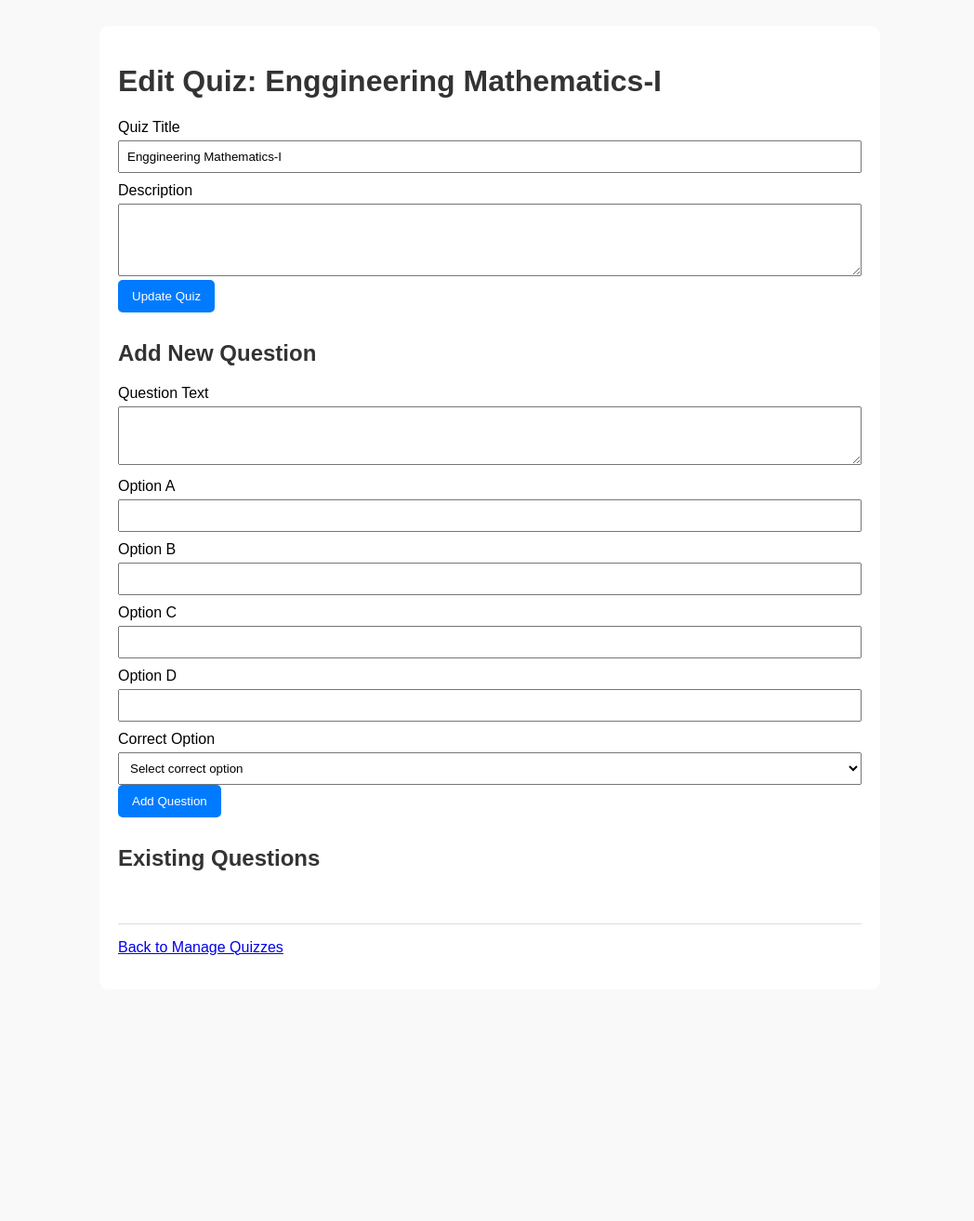
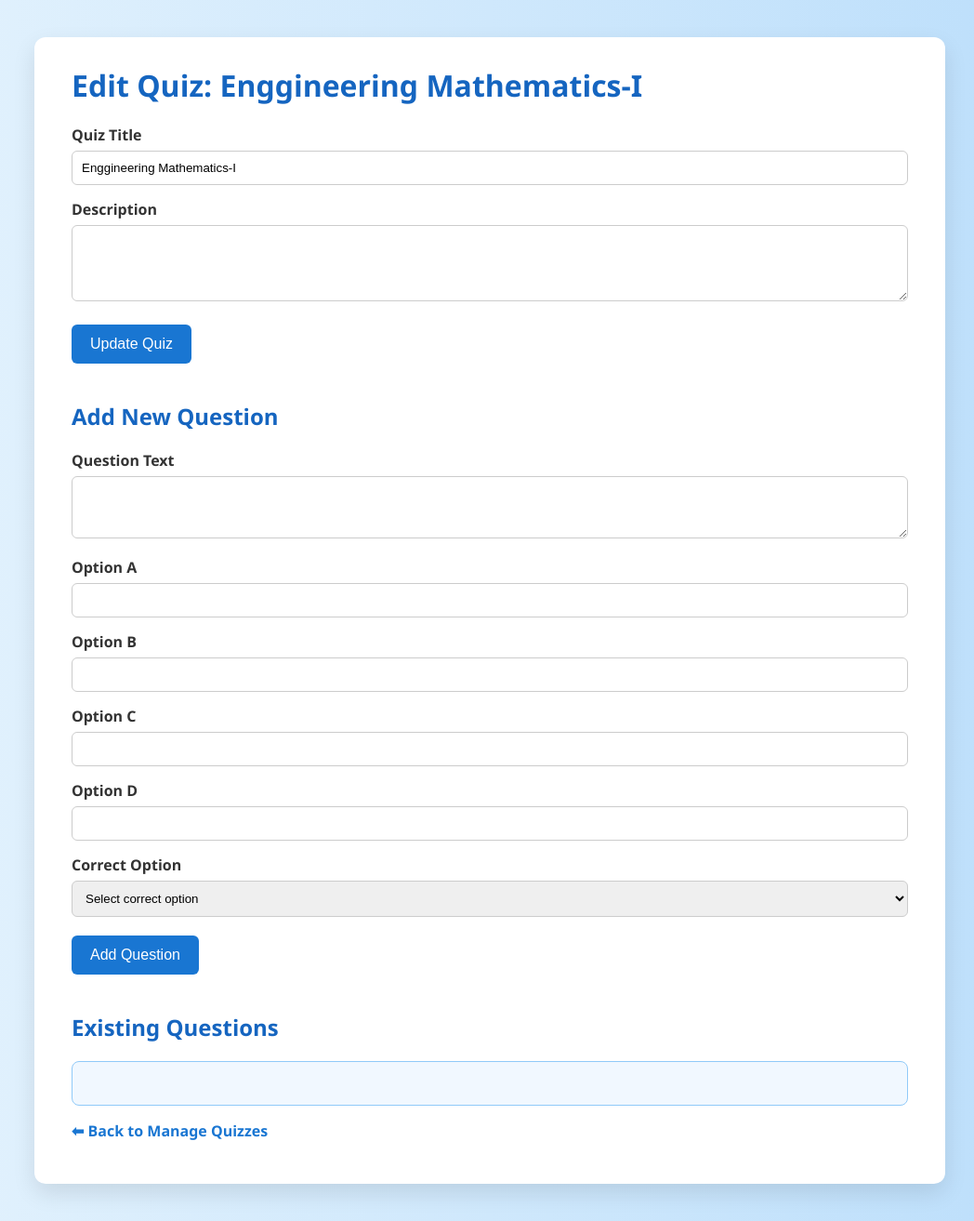
Before and after one commit to lokeshyadav25/E-Learning, a PHP site: page /faculty/edit-quiz.php?quiz_id=10 in a window 1280 px wide. Shown: the whole page at 93% size, without its empty margins (113-1161 px from the left). Before the commit the page ends 1027 px from the top, so only its background shows below. Run offline with PHP 8.4, Linux system fonts and the light colour scheme; a user stored in the database is signed in; data comes from the database, SQL or seed files in the repository.

Commit message:
Update quiz handling files and add course 9 synopsis PDF

```diff
--- a/faculty/edit-quiz.php
+++ b/faculty/edit-quiz.php
@@ -17,7 +17,7 @@ if (!isset($_GET['quiz_id']) || !is_numeric($_GET['quiz_id'])) {
 
 $quiz_id = (int)$_GET['quiz_id'];
 
-// Fetch quiz details to edit - join with courses to check faculty ownership
+// Fetch quiz details
 $stmt = $conn->prepare("
     SELECT q.*
     FROM quizzes q
@@ -33,7 +33,7 @@ if (!$quiz) {
     exit();
 }
 
-// Handle form submission to update quiz title or description
+// Handle quiz update
 if ($_SERVER['REQUEST_METHOD'] === 'POST' && isset($_POST['update_quiz'])) {
     $title = $_POST['title'] ?? '';
     $description = $_POST['description'] ?? '';
@@ -48,7 +48,7 @@ if ($_SERVER['REQUEST_METHOD'] === 'POST' && isset($_POST['update_quiz'])) {
     }
 }
 
-// Handle form submission to add a new question
+// Handle add question
 if ($_SERVER['REQUEST_METHOD'] === 'POST' && isset($_POST['add_question'])) {
     $question_text = $_POST['question_text'] ?? '';
     $option_a = $_POST['option_a'] ?? '';
@@ -58,14 +58,6 @@ if ($_SERVER['REQUEST_METHOD'] === 'POST' && isset($_POST['add_question'])) {
     $correct_option = $_POST['correct_option'] ?? '';
 
     if ($question_text && $option_a && $option_b && $correct_option) {
-        // Insert into quizzes table — based on your table structure, I assume questions are stored in 'quizzes' table (check this below)
-        // But since your earlier quiz structure has question, option_a.. correct_option fields in quizzes,
-        // it means one row per question (so your quiz is multiple rows in quizzes table?)
-        // To maintain this structure, new question insert is just a new row in quizzes table linked to same course_id with same title?
-
-        // But that would duplicate quiz title, not ideal.
-        // So better to insert question row as a new record in quizzes table with course_id same as original quiz's course_id, question fields filled.
-
         $insertStmt = $conn->prepare("
             INSERT INTO quizzes
             (course_id, title, question, option_a, option_b, option_c, option_d, correct_option, created_at)
@@ -74,7 +66,7 @@ if ($_SERVER['REQUEST_METHOD'] === 'POST' && isset($_POST['add_question'])) {
         $insertStmt->bind_param(
             "isssssss",
             $quiz['course_id'],
-            $quiz['title'],  // Keep same quiz title for new question
+            $quiz['title'],
             $question_text,
             $option_a,
             $option_b,
@@ -93,10 +85,8 @@ if ($_SERVER['REQUEST_METHOD'] === 'POST' && isset($_POST['add_question'])) {
     }
 }
 
-// Fetch all questions for this quiz (all rows with same title and course_id)
-$questionsStmt = $conn->prepare("
-    SELECT * FROM quizzes WHERE course_id = ? AND title = ? ORDER BY created_at ASC
-");
+// Fetch questions
+$questionsStmt = $conn->prepare("SELECT * FROM quizzes WHERE course_id = ? AND title = ? ORDER BY created_at ASC");
 $questionsStmt->bind_param("is", $quiz['course_id'], $quiz['title']);
 $questionsStmt->execute();
 $questionsResult = $questionsStmt->get_result();
@@ -105,20 +95,108 @@ $questionsResult = $questionsStmt->get_result();
 <!DOCTYPE html>
 <html lang="en">
 <head>
-<meta charset="UTF-8" />
-<meta name="viewport" content="width=device-width, initial-scale=1" />
+<meta charset="UTF-8">
+<meta name="viewport" content="width=device-width, initial-scale=1">
 <title>Edit Quiz - <?= htmlspecialchars($quiz['title']) ?></title>
 <style>
-    body { font-family: Arial, sans-serif; background: #f9f9f9; padding: 20px; }
-    .container { max-width: 800px; margin: auto; background: white; padding: 20px; border-radius: 10px; }
-    h1, h2 { color: #333; }
-    form { margin-bottom: 30px; }
-    label { display: block; margin: 10px 0 5px; }
-    input[type=text], textarea, select { width: 100%; padding: 8px; box-sizing: border-box; }
-    button { padding: 10px 15px; background: #007bff; color: white; border: none; border-radius: 5px; cursor: pointer; }
-    .error { color: red; }
-    .success { color: green; }
-    .question { border-bottom: 1px solid #ddd; padding: 10px 0; }
+    body {
+        font-family: "Segoe UI", sans-serif;
+        background: linear-gradient(to right, #e3f2fd, #bbdefb);
+        margin: 0;
+        padding: 0;
+    }
+
+    .container {
+        max-width: 900px;
+        margin: 40px auto;
+        background: #ffffff;
+        padding: 30px 40px;
+        border-radius: 12px;
+        box-shadow: 0 10px 25px rgba(0,0,0,0.1);
+    }
+
+    h1, h2 {
+        color: #1565c0;
+        margin-top: 0;
+    }
+
+    form {
+        margin-bottom: 40px;
+    }
+
+    label {
+        display: block;
+        margin-top: 15px;
+        font-weight: 600;
+        color: #333;
+    }
+
+    input[type="text"], textarea, select {
+        width: 100%;
+        padding: 10px;
+        margin-top: 6px;
+        border: 1px solid #ccc;
+        border-radius: 6px;
+        box-sizing: border-box;
+        transition: border-color 0.3s;
+    }
+
+    input[type="text"]:focus, textarea:focus, select:focus {
+        border-color: #42a5f5;
+        outline: none;
+    }
+
+    button {
+        margin-top: 20px;
+        background: #1976d2;
+        color: white;
+        padding: 12px 20px;
+        border: none;
+        border-radius: 6px;
+        font-size: 16px;
+        cursor: pointer;
+        transition: background 0.3s ease;
+    }
+
+    button:hover {
+        background: #1565c0;
+    }
+
+    .error {
+        color: #d32f2f;
+        margin: 10px 0;
+    }
+
+    .success {
+        color: #2e7d32;
+        margin: 10px 0;
+    }
+
+    .question {
+        background: #f1f8ff;
+        padding: 15px;
+        border: 1px solid #90caf9;
+        border-radius: 8px;
+        margin-bottom: 15px;
+    }
+
+    .question ul {
+        padding-left: 20px;
+    }
+
+    .question li {
+        margin: 4px 0;
+    }
+
+    a {
+        color: #1976d2;
+        text-decoration: none;
+        font-weight: 600;
+    }
+
+    a:hover {
+        text-decoration: underline;
+    }
 </style>
 </head>
 <body>
@@ -126,22 +204,21 @@ $questionsResult = $questionsStmt->get_result();
     <h1>Edit Quiz: <?= htmlspecialchars($quiz['title']) ?></h1>
 
     <?php if (!empty($error)): ?>
-        <p class="error"><?= htmlspecialchars($error) ?></p>
+        <div class="error"><?= htmlspecialchars($error) ?></div>
     <?php endif; ?>
 
     <?php if (isset($_GET['success'])): ?>
-        <p class="success">Quiz updated successfully!</p>
+        <div class="success">Quiz updated successfully!</div>
     <?php endif; ?>
 
     <?php if (isset($_GET['question_added'])): ?>
-        <p class="success">Question added successfully!</p>
+        <div class="success">Question added successfully!</div>
     <?php endif; ?>
 
-    <!-- Update quiz details -->
     <form method="post">
-        <input type="hidden" name="update_quiz" value="1" />
+        <input type="hidden" name="update_quiz" value="1">
         <label for="title">Quiz Title</label>
-        <input type="text" name="title" id="title" value="<?= htmlspecialchars($quiz['title']) ?>" required />
+        <input type="text" name="title" id="title" value="<?= htmlspecialchars($quiz['title']) ?>" required>
 
         <label for="description">Description</label>
         <textarea name="description" id="description" rows="4"><?= htmlspecialchars($quiz['description'] ?? '') ?></textarea>
@@ -151,22 +228,22 @@ $questionsResult = $questionsStmt->get_result();
 
     <h2>Add New Question</h2>
     <form method="post">
-        <input type="hidden" name="add_question" value="1" />
+        <input type="hidden" name="add_question" value="1">
 
         <label for="question_text">Question Text</label>
         <textarea name="question_text" id="question_text" rows="3" required></textarea>
 
         <label for="option_a">Option A</label>
-        <input type="text" name="option_a" id="option_a" required />
+        <input type="text" name="option_a" id="option_a" required>
 
         <label for="option_b">Option B</label>
-        <input type="text" name="option_b" id="option_b" required />
+        <input type="text" name="option_b" id="option_b" required>
 
         <label for="option_c">Option C</label>
-        <input type="text" name="option_c" id="option_c" />
+        <input type="text" name="option_c" id="option_c">
 
         <label for="option_d">Option D</label>
-        <input type="text" name="option_d" id="option_d" />
+        <input type="text" name="option_d" id="option_d">
 
         <label for="correct_option">Correct Option</label>
         <select name="correct_option" id="correct_option" required>
@@ -189,13 +266,11 @@ $questionsResult = $questionsStmt->get_result();
                 <p><strong><?= htmlspecialchars($q['question']) ?></strong></p>
                 <ul>
                     <?php
-                        for ($i = 'a'; $i <= 'd'; $i++) {
-                            $optName = "option_$i";
-                            $optKey = "option_" . $i;
-                            $optValue = $q[$optKey];
-                            if (!empty($optValue)) {
-                                $correctMark = ($q['correct_option'] === $optKey) ? "&#10004;" : "";
-                                echo "<li>" . htmlspecialchars($optValue) . " $correctMark</li>";
+                        foreach (['a', 'b', 'c', 'd'] as $opt) {
+                            $optKey = "option_$opt";
+                            if (!empty($q[$optKey])) {
+                                $correct = ($q['correct_option'] === $optKey) ? " ✅" : "";
+                                echo "<li>" . htmlspecialchars($q[$optKey]) . "$correct</li>";
                             }
                         }
                     ?>
@@ -204,7 +279,7 @@ $questionsResult = $questionsStmt->get_result();
         <?php endwhile; ?>
     <?php endif; ?>
 
-    <p><a href="manage-quiz.php?course_id=<?= (int)$quiz['course_id'] ?>">Back to Manage Quizzes</a></p>
+    <p><a href="manage-quiz.php?course_id=<?= (int)$quiz['course_id'] ?>">⬅ Back to Manage Quizzes</a></p>
 </div>
 </body>
 </html>
```
Also changed, not shown: faculty/manage-quiz.php (+44 -7 lines), student/take-quiz.php (+89 -17 lines), 2 other files.
